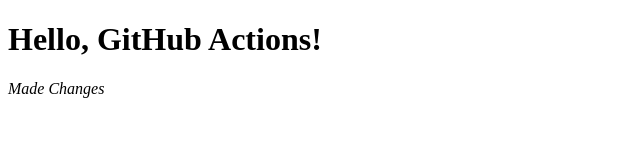
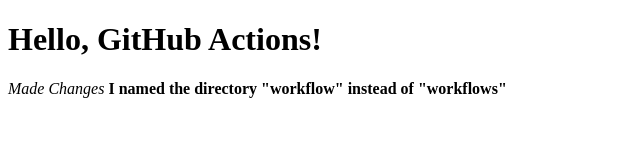
Before and after one commit to arnab-zero/GitHub-Actions-Demo, a plain HTML site: page index.html in a window 1280 px wide. Shown: the whole page, without its empty margins (0-640 px from the left). Drawn offline with Linux system fonts and the light colour scheme.

```diff
--- a/index.html
+++ b/index.html
@@ -8,5 +8,6 @@
 <body>
     <h1>Hello, GitHub Actions!</h1>
     <i>Made Changes</i>
+    <b>I named the directory "workflow" instead of "workflows"</b>
 </body>
 </html>
```
